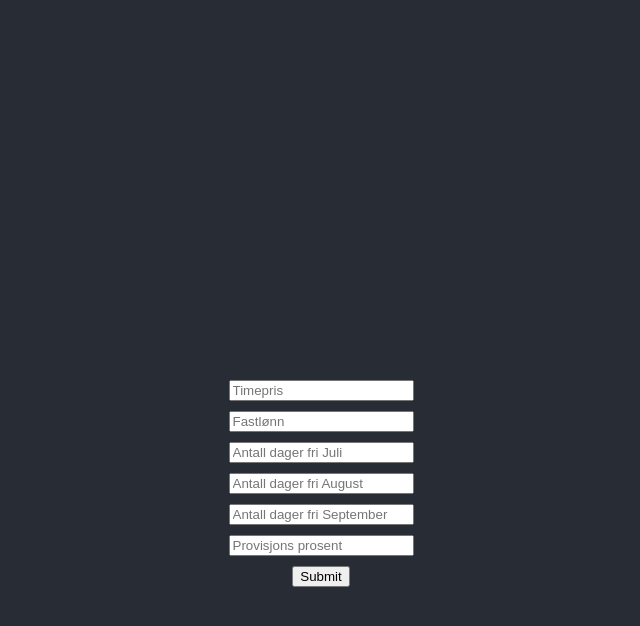
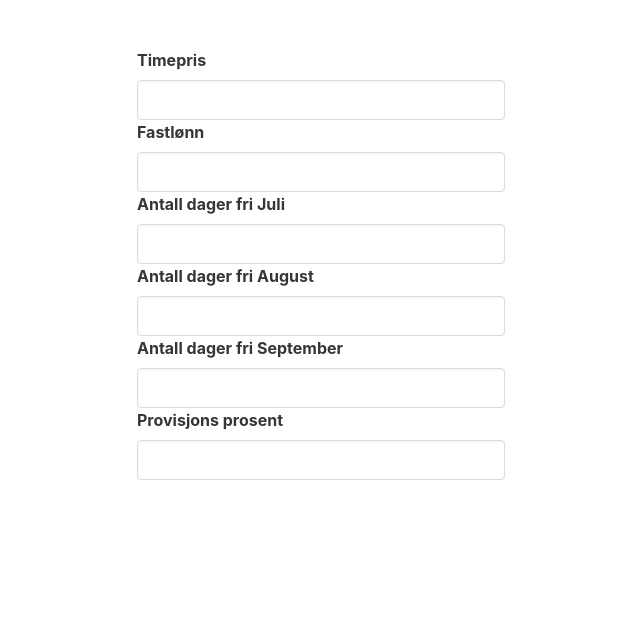
Before and after one commit to motoren-site/provisjon-app, a React (Create React App) app: page / in a window 1280 px wide. Shown: the top 626 px of the page, without its empty margins (319-959 px from the left). Built offline with nearby package versions, Linux system fonts and the light colour scheme; the HTML template or start-up script is replaced by a standard one.

Commit message:
Better :)

```diff
--- a/package.json
+++ b/package.json
@@ -6,15 +6,15 @@
     "@testing-library/jest-dom": "^5.16.4",
     "@testing-library/react": "^13.3.0",
     "@testing-library/user-event": "^13.5.0",
+    "axios": "^0.21.1",
+    "bulma": "^0.9.4",
     "react": "^18.1.0",
     "react-dom": "^18.1.0",
     "react-hook-form": "^7.31.3",
     "react-scripts": "5.0.1",
-    "web-vitals": "^2.1.4",
-    "axios": "^0.21.1"
+    "web-vitals": "^2.1.4"
   },
   "proxy": "https://lonn.motoren.site/",
-
   "scripts": {
     "start": "react-scripts start",
     "build": "react-scripts build",
--- a/public/index.html
+++ b/public/index.html
@@ -5,6 +5,7 @@
     <link rel="icon" href="%PUBLIC_URL%/favicon.ico" />
     <meta name="viewport" content="width=device-width, initial-scale=1" />
     <meta name="theme-color" content="#000000" />
+    <link rel="stylesheet" href="https://cdn.jsdelivr.net/npm/bulma@0.9.4/css/bulma.min.css">
 
     <link rel="apple-touch-icon" href="%PUBLIC_URL%/logo192.png" />
     <!--
--- a/src/App.js
+++ b/src/App.js
@@ -1,16 +1,27 @@
-import {React, useState} from 'react';
+import { React, useState, useEffect } from 'react';
 import { useForm } from 'react-hook-form';
-import './App.css';
 import axios from "axios";
 
 export default function App() {
 
+  function Sum(prop) {
+
+    const [sum, setSum] = useState(0);
+
+    useEffect(()=> {
+      setSum(prop.lonn);
+    });
+
+    if(prop.lonn > 0) {
+        return ( <h1 className='title is-1'>{Math.round(sum)} kr</h1>);
+    }
+
+  }
 
   function Appen() {
     const [lonnData, setLonnData] = useState({});
 
     const notValid = (req) => {
-      console.log(req);
       return req.breakAugust === '' ||
         req.breakJuly == '' ||
         req.breakSeptember === '' ||
@@ -19,47 +30,70 @@ export default function App() {
         req.percentage === '';
     }
 
-    const getFerielonn = async (lonnReq) => {
+    const getFerielonn = (lonnReq) => {
       if (notValid(lonnReq)) {
         return;
       }
 
-      const resp = await axios.post('/lonn-api/ferielonn',lonnReq)
+      axios.post('/lonn-api/ferielonn', lonnReq)
         .then(res => {
           setLonnData(res.data);
         })
 
     };
 
+    useEffect(() => {
+      if (lonnData.sumLonn == undefined) {
+        return;
+      }
+      document.title = `${lonnData.sumLonn}`;
+    });
+
     const { register, handleSubmit, formState: { errors } } = useForm();
     const onSubmit = formData => {
       getFerielonn(formData);
     };
 
-    return (    <div className="App">
-    <header className="App-header">
-      <div id="grid">
+    return (<div>
+        <Sum lonn={lonnData.sumLonn}></Sum>
+       <div className='field'>
+       <form onSubmit={handleSubmit(onSubmit)} onChange={handleSubmit(onSubmit)}>
 
-        <h1>{lonnData.sumLonn}</h1>
-    <form onSubmit={handleSubmit(onSubmit)} onChange={handleSubmit(onSubmit)}>
-      <input type="number" placeholder="Timepris" {...register("hourPrice", {})} />
-      <input type="number" placeholder="Fastlønn" {...register("fixedSalary", {})} />
-      <input type="number" placeholder="Antall dager fri Juli" {...register("breakJuly", {})} />
-      <input type="number" placeholder="Antall dager fri August" {...register("breakAugust", {})} />
-      <input type="number" placeholder="Antall dager fri September" {...register("breakSeptember", {})} />
-      <input type="text" placeholder="Provisjons prosent" {...register("percentage", {})} />
+         <label className='label'>Timepris</label>
+          <input className='input' type="number"  {...register("hourPrice", {})} />
+          <label className='label'>Fastlønn</label>
+          <input className='input' type="number" {...register("fixedSalary", {})} />
+          <label className='label'>Antall dager fri Juli</label>
 
-      <input title='Kalkuler' type="submit" />
+          <input className='input' type="number" {...register("breakJuly", {})} />
+          <label className='label'>Antall dager fri August</label>
+
+          <input className='input' type="number"  {...register("breakAugust", {})} />
+          <label className='label'>Antall dager fri September</label>
+
+          <input className='input' type="number"  {...register("breakSeptember", {})} />
+          <label className='label'>Provisjons prosent</label>
+
+          <input className='input' type="text"  {...register("percentage", {})} />
+
       </form>
        </div>
-    </header>
     </div>);
 
   }
 
 
+  return (
+    <section className="section">
+      <div className="container">
 
-  return (
+        <div className="columns">
+          <div className="column is-4 is-offset-4">
             <Appen></Appen>
+          </div>
+
+        </div>
+      </div>
+    </section>
   );
 }
```
Also changed, not shown: 2 other files (tests, documents, lock files or other folders). Lines whose indentation alone changed are shown as unchanged.
